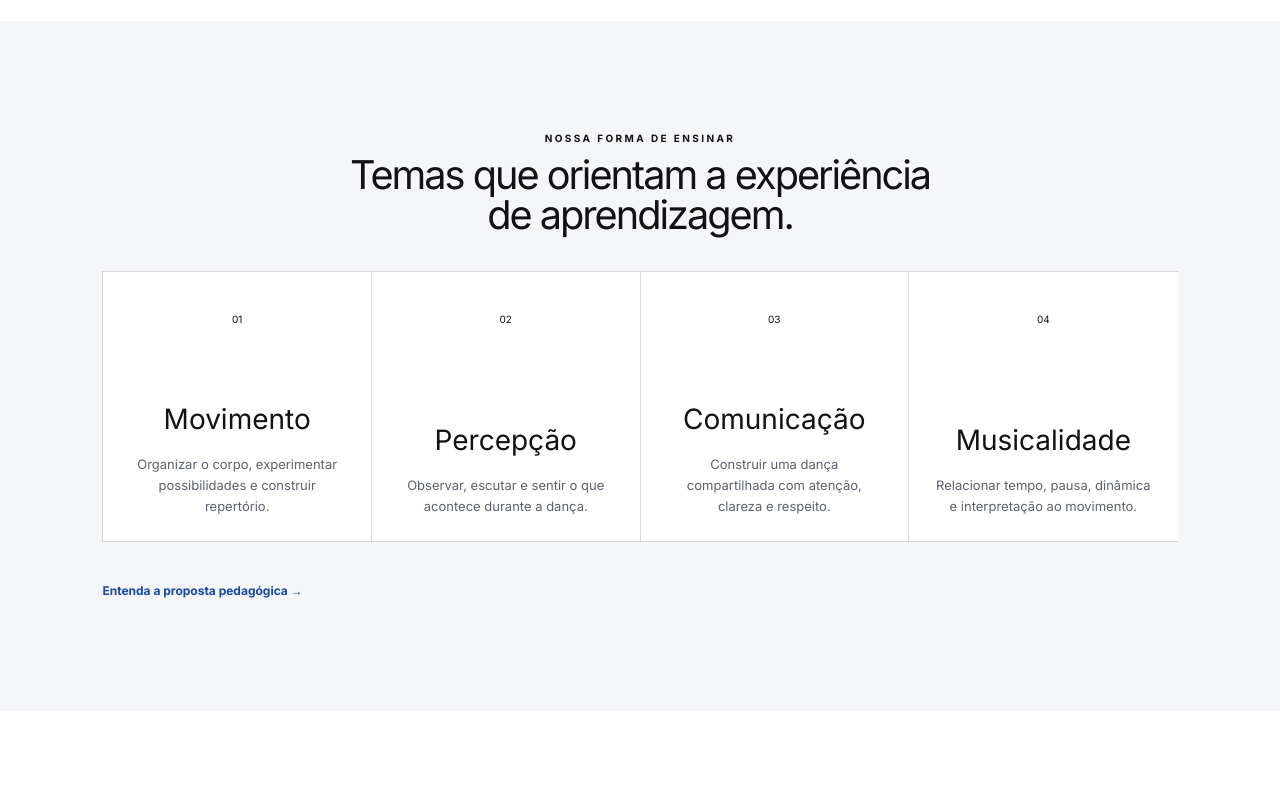
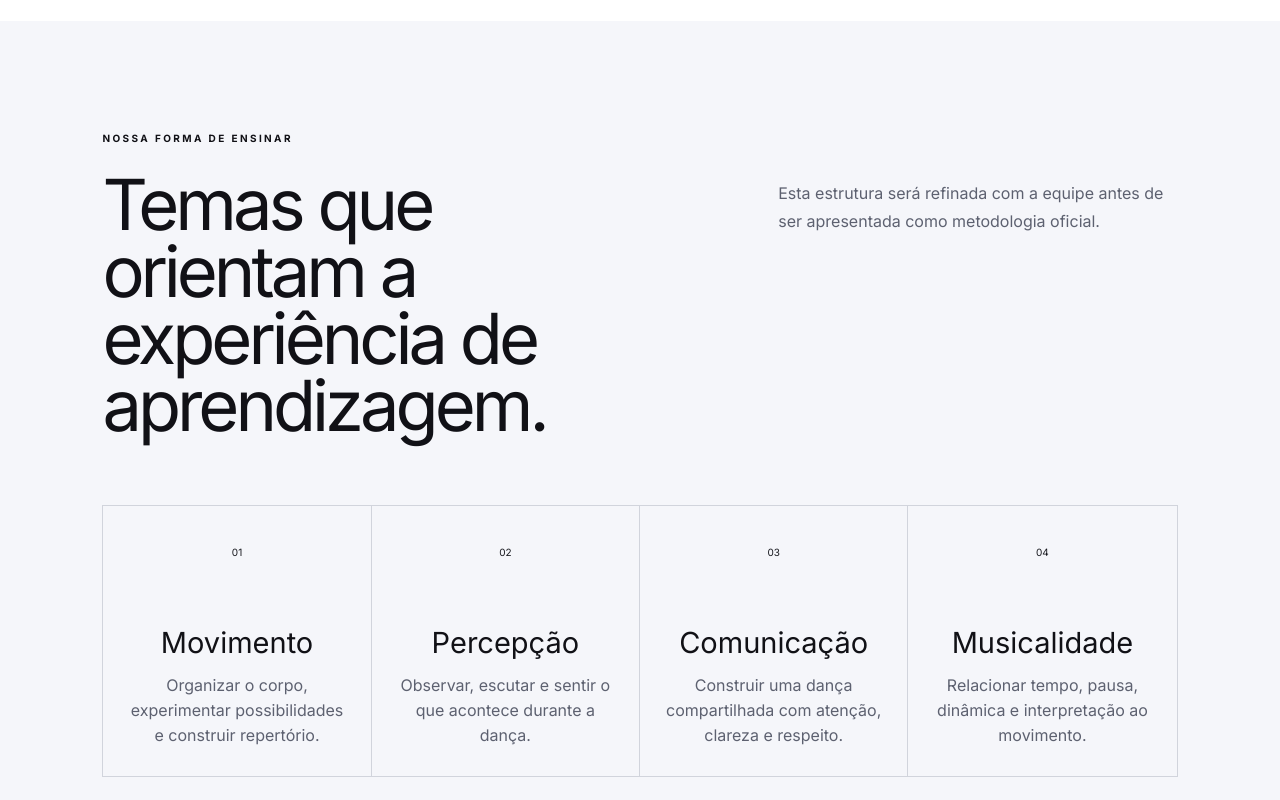
Before and after one commit to leonardodariva/no-ritmo-academia-de-danca, a Next.js app: page / in a window 1280 px wide. Shown: the part 1440-2240 px from the top of the page. Built offline with nearby package versions, Linux system fonts and the light colour scheme; a web font is replaced by a local one.

Commit message:
style: restaura layout de metodologia da referencia

```diff
--- a/app/globals.css
+++ b/app/globals.css
@@ -353,5 +353,8 @@ footer { background:#0b0b0f; color:var(--cream); padding:80px 8vw 25px; }.brand-
 .v4-method-grid { grid-template-columns:repeat(4,1fr); border:0; border-top:1px solid var(--line); border-left:1px solid var(--line); border-radius:0; box-shadow:none; padding:0; overflow:visible; }.v4-method-grid article { min-height:270px; padding:25px; border-right:1px solid var(--line); border-bottom:1px solid var(--line); }.v4-method-grid article>span { width:auto; height:auto; margin:0; border-radius:0; background:none; box-shadow:none; color:inherit; font-size:10px; }.v4-method-grid article>span::before { content:none!important; }.v4-method-grid article:not(:last-child)::before,.v4-method-grid article:not(:last-child)::after { display:none; }.v4-method-grid h3 { margin:auto 0 14px; font-size:28px; }.v4-method-grid p { max-width:none; margin:0; color:#5d6170; line-height:1.6; font-size:13px; }
 @media(max-width:980px){ .v4-method-grid { grid-template-columns:1fr 1fr; }.v4-method-grid article:nth-child(2n) { border-right:0; } }
 @media(max-width:680px){ .v4-method-grid { grid-template-columns:1fr; }.v4-method-grid article { border-right:0; }.v4-method-grid article>span { margin:0; } }
+.v4-method { background:#f5f6fa; }.v4-method .v4-section-heading { display:grid; grid-template-columns:1.2fr .8fr; gap:18px 6vw; max-width:none; margin-bottom:65px; text-align:left; }.v4-method .v4-section-heading>p { grid-column:1/-1; margin:0 0 8px; }.v4-method .v4-section-heading>h2 { grid-column:1; max-width:700px; margin:0; font-size:clamp(48px,5.5vw,78px); line-height:.95; letter-spacing:-4px; }.v4-method .v4-section-heading>span { display:block; grid-column:2; margin-top:7px; color:#5d6170; line-height:1.75; }.v4-method-grid { grid-template-columns:repeat(4,1fr); border:1px solid #d1d4dc; border-radius:0; background:transparent; box-shadow:none; padding:0; overflow:visible; }.v4-method-grid article { min-height:270px; padding:25px 26px 28px; border-right:1px solid #d1d4dc; border-bottom:0; }.v4-method-grid article:last-child { border-right:0; }.v4-method-grid article>span { width:auto; height:auto; margin:0; background:none; border-radius:0; box-shadow:none; color:#17181e; font-size:10px; }.v4-method-grid h3 { margin:auto 0 16px; font-size:29px; line-height:1; }.v4-method-grid p { max-width:300px; color:#5d6170; font-size:16px; line-height:1.55; }.v4-method-grid article:not(:last-child)::before,.v4-method-grid article:not(:last-child)::after { display:none; }
+@media(max-width:980px){ .v4-method .v4-section-heading { grid-template-columns:1fr; }.v4-method .v4-section-heading>p,.v4-method .v4-section-heading>h2,.v4-method .v4-section-heading>span { grid-column:1; }.v4-method .v4-section-heading>span { margin-top:0; }.v4-method-grid { grid-template-columns:1fr 1fr; }.v4-method-grid article:nth-child(2n) { border-right:0; }.v4-method-grid article:nth-child(-n+2) { border-bottom:1px solid #d1d4dc; } }
+@media(max-width:680px){ .v4-method .v4-section-heading>h2 { font-size:48px; }.v4-method-grid { grid-template-columns:1fr; }.v4-method-grid article { border-right:0; border-bottom:1px solid #d1d4dc; }.v4-method-grid article:last-child { border-bottom:0; } }
 .v4-method-grid article:not(:last-child)::before,.v4-method-grid article:not(:last-child)::after { display:none; }
 .v4-method-grid article>span { width:44px; height:44px; margin:0 auto 18px; border-radius:12px; display:grid; place-items:center; }
```
